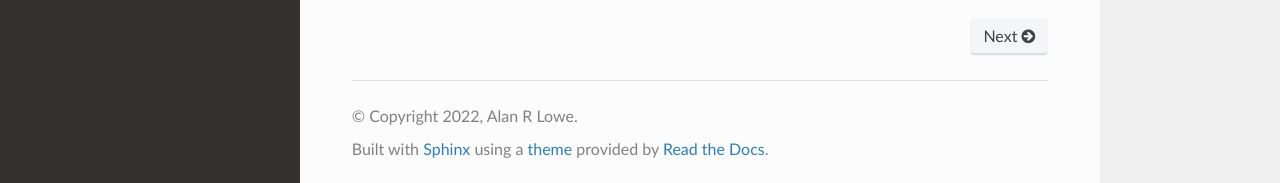
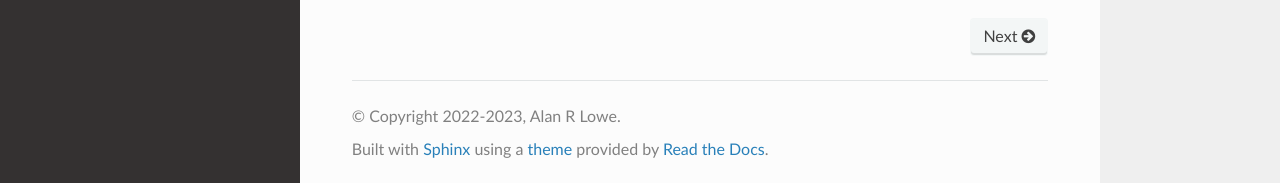
Before and after one commit to quantumjot/btrack, a Sphinx documentation site: the page built from docs/index.rst, in a window 1280 px wide and 900 px high, scrolled down 764 px. Shown: the part 714-897 px from the top of the window. Built offline with Sphinx 7.4.7 and the Read the Docs theme 2.0.0, drawn with Linux system fonts in a browser that asks for light colours; the version number could not be read and is left out; part of the change alters nothing that is shown.

```diff
--- a/docs/conf.py
+++ b/docs/conf.py
@@ -10,6 +10,7 @@
 # add these directories to sys.path here. If the directory is relative to the
 # documentation root, use os.path.abspath to make it absolute, like shown here.
 #
+import datetime
 import os
 import sys
 
@@ -20,8 +21,8 @@ import btrack  # noqa: E402
 # -- Project information -----------------------------------------------------
 
 project = "Bayesian Tracker (btrack) 🔬💻"
-copyright = "2022, Alan R Lowe"
 author = "Alan R Lowe"
+copyright = f"2022-{datetime.date.today().year}, {author}"
 
 
 # The full version, including alpha/beta/rc tags
```
